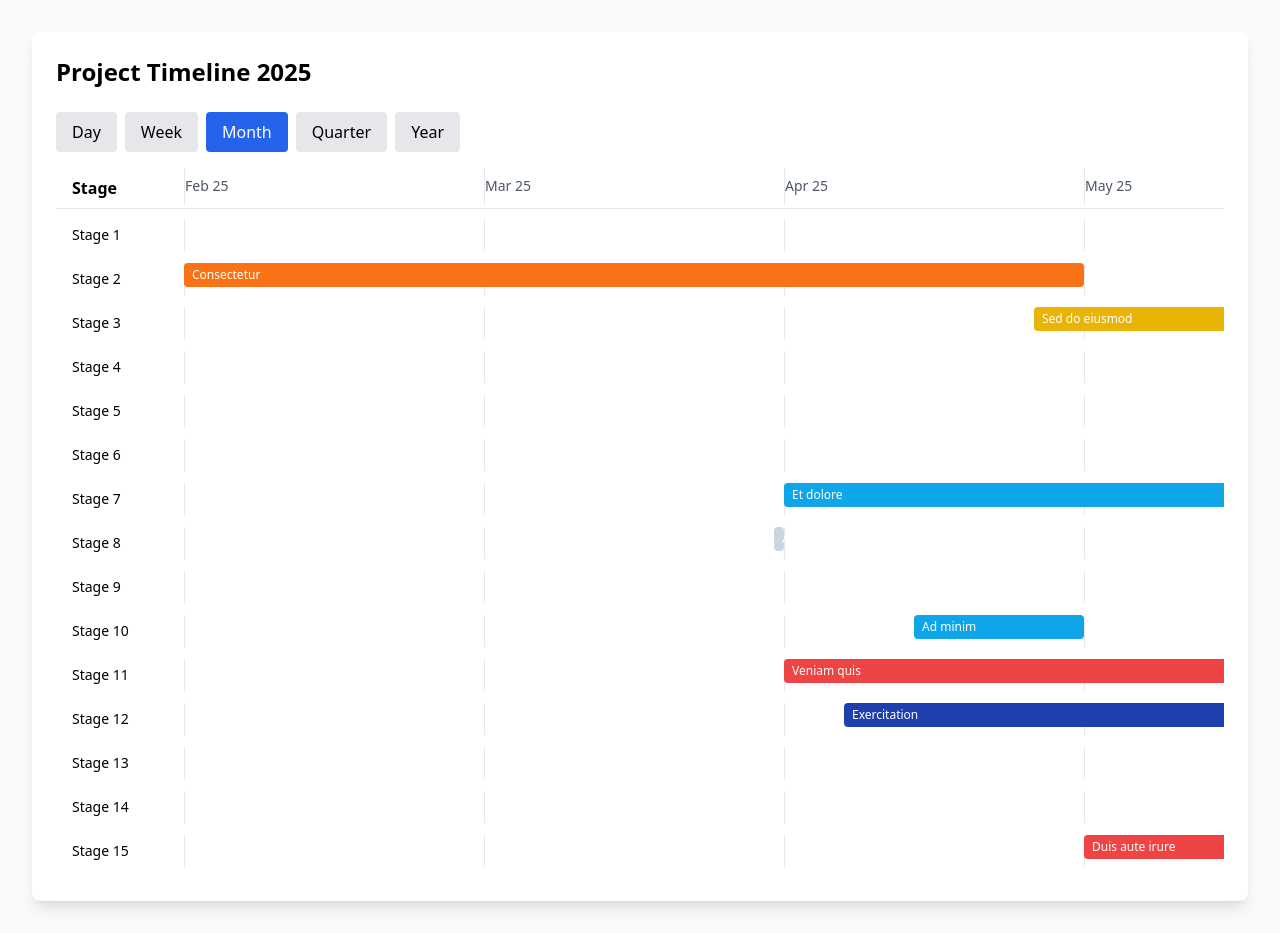
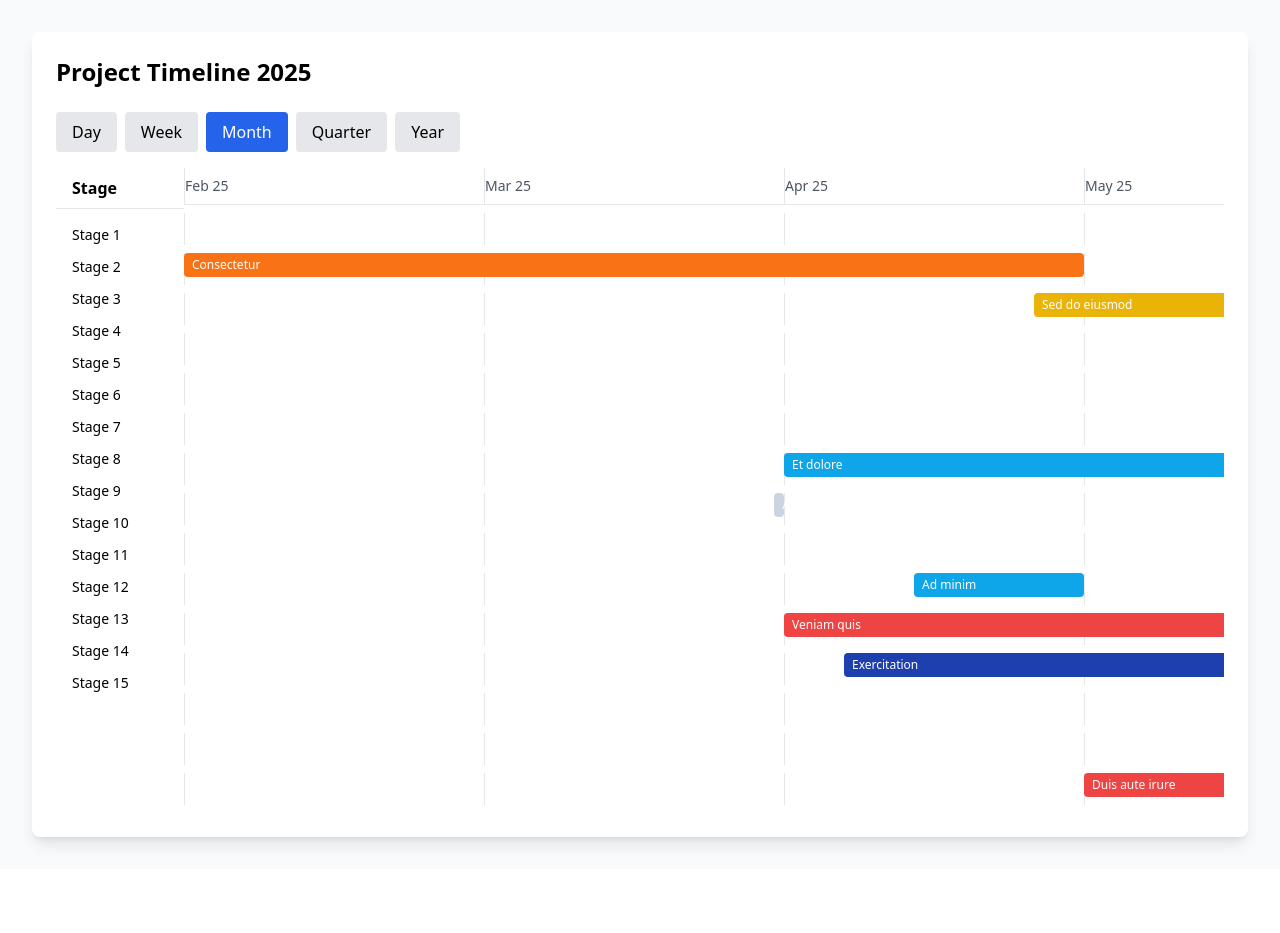
Before and after one commit to nsdevaraj/basicgantt, a React (Vite) app: page / in a window 1280 px wide. After the commit the page ends 869 px from the top, so only its background shows below. Built offline with nearby package versions, Linux system fonts and the light colour scheme.

Commit message:
Update GanttChart.tsx

```diff
--- a/src/components/GanttChart.tsx
+++ b/src/components/GanttChart.tsx
@@ -227,11 +227,24 @@ const GanttChart: React.FC<GanttChartProps> = ({ tasks }) => {
         </button>
       </div>
 
+      <div className="relative">
+        {/* Fixed Stage column */}
+        <div className="absolute left-0 top-0 w-32 bg-white z-10">
+          <div className="border-b border-gray-200 mb-2">
+            <div className="px-4 py-2 font-semibold">Stage</div>
+          </div>
+          {Object.entries(groupedTasks).map(([id]) => (
+            <div key={id} className="px-4 py-2 text-sm h-8">
+              Stage {id}
+            </div>
+          ))}
+        </div>
+
+        {/* Scrollable content */}
         <div className="w-full overflow-x-auto">
-        <div style={{ width: `${totalWidth + 128}px` }}>
+          <div style={{ width: `${totalWidth + 128}px`, marginLeft: '8rem' }}>
             {/* Header with time units */}
             <div className="flex border-b border-gray-200 mb-2">
-            <div className="w-32 flex-shrink-0 px-4 py-2 font-semibold">Stage</div>
               <div className="flex-1">
                 <div className="flex">
                   {timeUnits.map((unit) => (
@@ -250,9 +263,6 @@ const GanttChart: React.FC<GanttChartProps> = ({ tasks }) => {
             {/* Tasks */}
             {Object.entries(groupedTasks).map(([id, tasksInGroup]) => (
               <div key={id} className="flex items-center mb-2">
-              <div className="w-32 flex-shrink-0 px-4 py-2 text-sm">
-                Stage {id}
-              </div>
                 <div className="flex-1 relative h-8">
                   {/* Grid lines */}
                   <div className="absolute inset-0 flex">
@@ -299,6 +309,7 @@ const GanttChart: React.FC<GanttChartProps> = ({ tasks }) => {
           </div>
         </div>
       </div>
+    </div>
   );
 };
 
```
Lines whose indentation alone changed are shown as unchanged.
